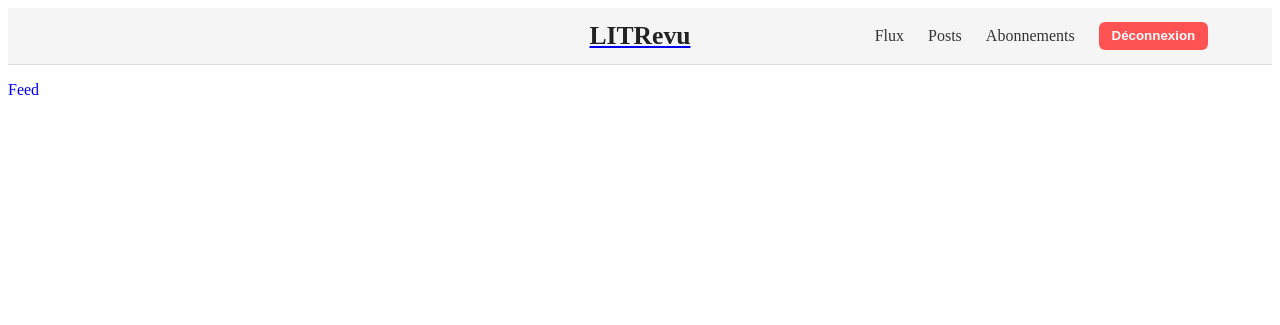
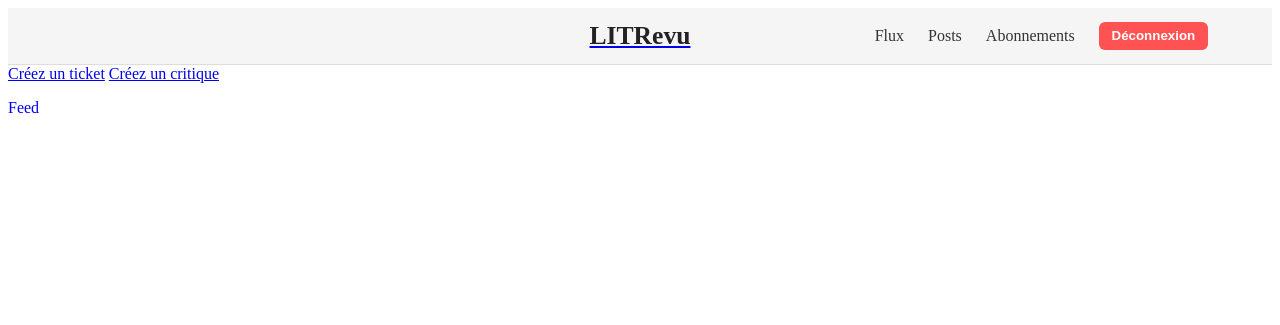
Before and after one commit to C-eorl/P9---LITRevu, a Django app: page /reviews/ in a window 1280 px wide. Shown: the top 325 px of the page. Run offline with Django 5.2, Linux system fonts and the light colour scheme; a user stored in the database is signed in.

Commit message:
ajout lien vers créer ticket et critique

```diff
--- a/litrevu/reviews/templates/reviews/feed.html
+++ b/litrevu/reviews/templates/reviews/feed.html
@@ -7,6 +7,8 @@
 {% endblock %}
 
 {% block content %}
+<a href="{% url 'reviews:ticket_create' %}">Créez un ticket</a>
+<a href="{% url 'reviews:review_create' %}">Créez un critique</a>
 <p>
     Feed
 </p>
```
